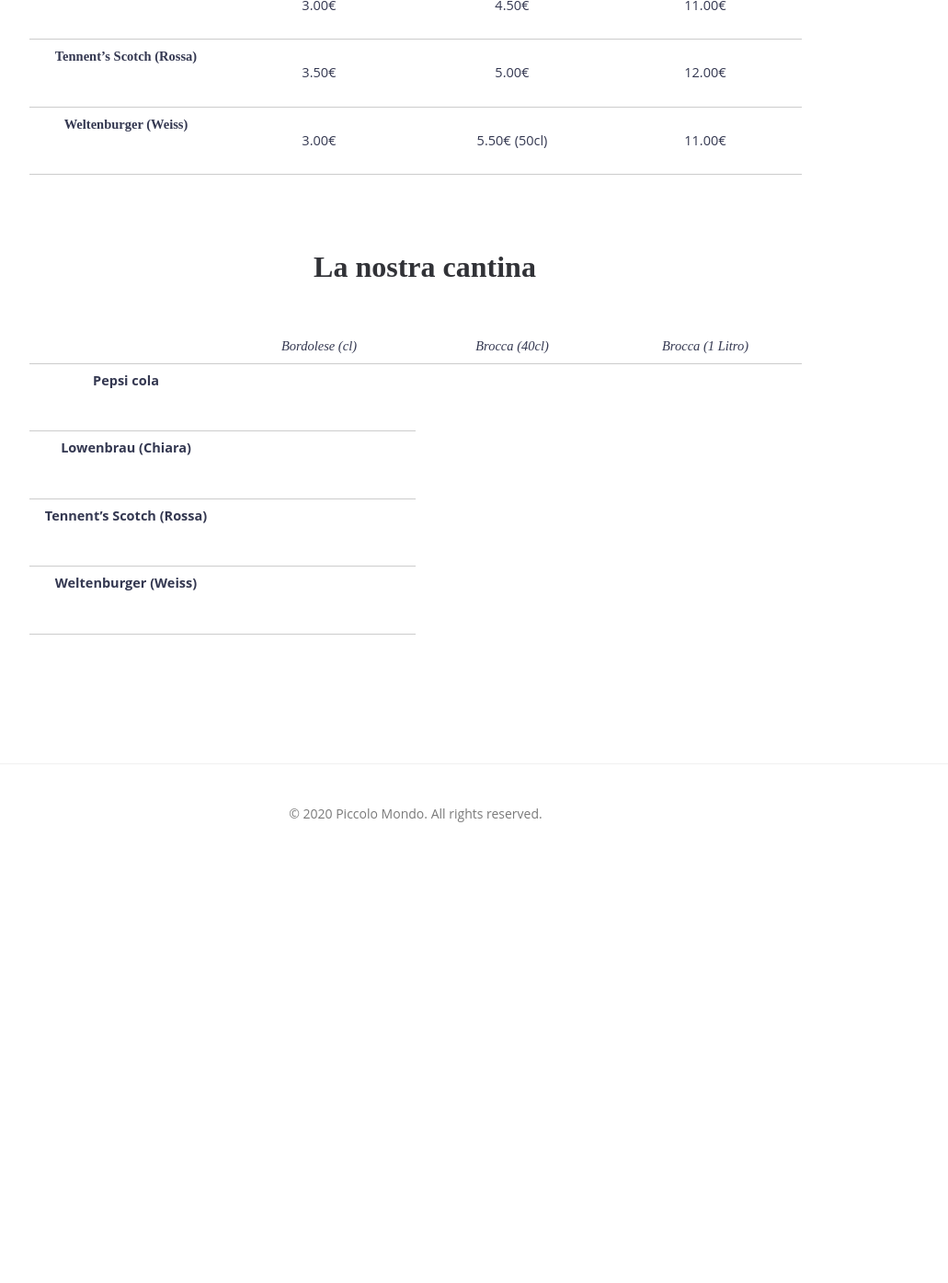
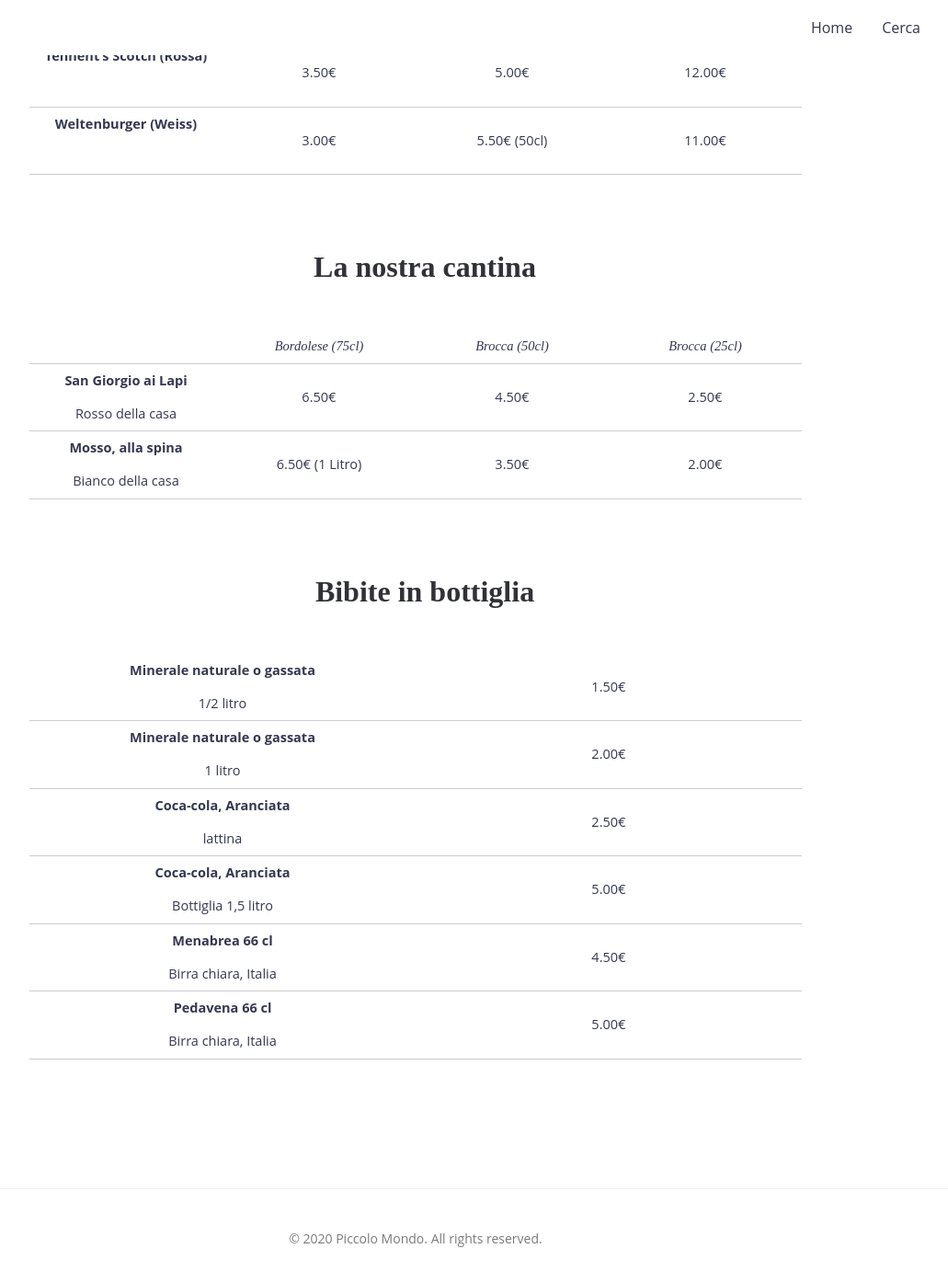
Before and after one commit to PiccoloMondo/website, a Jekyll site: the page built from _posts/italiano/2020-05-13-bibite.md, in a window 1280 px wide and 1400 px high, scrolled down 549 px. Shown: the top 1395 px of the window at 92% size, without its empty margins (188-1219 px from the left). Built offline with Jekyll 4.4.1, drawn with Linux system fonts in a browser that asks for light colours; before the commit the page ends 1487 px from its top, so only the background shows below that.

Commit message:
some pages are done

```diff
--- /dev/null
+++ b/_data/bottiglie.yaml
@@ -0,0 +1,18 @@
+- name: Minerale naturale o gassata
+  prezzo: 1.50€
+  description: 1/2 litro
+- name: Minerale naturale o gassata
+  prezzo: 2.00€
+  description:  1 litro
+- name: Coca-cola, Aranciata
+  prezzo: 2.50€
+  description: lattina
+- name: Coca-cola, Aranciata
+  prezzo: 5.00€
+  description: Bottiglia 1,5 litro
+- name: Menabrea 66 cl
+  prezzo: 4.50€
+  description: Birra chiara, Italia
+- name: Pedavena 66 cl
+  prezzo: 5.00€
+  description: Birra chiara, Italia
--- a/_data/vini.yaml
+++ b/_data/vini.yaml
@@ -1,16 +1,10 @@
-- name: Pepsi cola
+- name: San Giorgio ai Lapi
+  description: Rosso della casa
   piccola: 2.50€
+  media: 4.50€
+  grande: 6.50€
+- name: Mosso, alla spina
+  description: Bianco della casa
+  piccola: 2.00€
   media: 3.50€
-  grande: 8.50€
-- name: Lowenbrau (Chiara)
-  piccola: 3.00€
-  media: 4.50€
-  grande: 11.00€
-- name: Tennent’s Scotch (Rossa)
-  piccola: 3.50€
-  media: 5.00€
-  grande: 12.00€
-- name: Weltenburger (Weiss)
-  piccola: 3.00€
-  media: 5.50€ (50cl)
-  grande: 11.00€
+  grande: 6.50€ (1 Litro)
--- a/_includes/menu_bibite.html
+++ b/_includes/menu_bibite.html
@@ -103,7 +103,7 @@ table th {
     </tr>
     {% for item in site.data[page.menu] %}
     <tr>
-      <td ><b style="font-family:cursive;">{{ item.name }}</b> <br><br>{% if item.description %}{{ item.description }}{% else %} {% endif %}<br></td>
+      <td ><b>{{ item.name }}</b> <br><br>{% if item.description %}{{ item.description }}{% else %} {% endif %}<br></td>
       <td data-label="Prezzo Piccola">{{ item.piccola }}</td>
       <td data-label="Prezzo Media">{{ item.media }}</td>
       <td data-label="Prezzo Grande">{{ item.grande }}</td>
@@ -124,12 +124,35 @@ table th {
 <table>
   <tbody>
     <tr>
-      <td data-label="Nome"></td>
-      <td data-label="Prezzo Piccola"><i style="font-family:cursive;">Bordolese (cl)</i></td>
-      <td data-label="Prezzo Media"><i style="font-family:cursive;">Brocca (40cl)</i></td>
-      <td data-label="Prezzo Grande"><i style="font-family:cursive;">Brocca (1 Litro)</i></td>
+      <td data-label=""></td>
+      <td data-label=""><i style="font-family:cursive;">Bordolese (75cl)</i></td>
+      <td data-label=""><i style="font-family:cursive;">Brocca (50cl)</i></td>
+      <td data-label=""><i style="font-family:cursive;">Brocca (25cl)</i></td>
     </tr>
     {% for item in site.data[page.secondary_menu] %}
+    <tr>
+      <td ><b>{{ item.name }}</b> <br><br>{% if item.description %}{{ item.description }}{% else %} {% endif %}<br></td>
+      <td data-label="Bordolese">{{ item.grande }}</td>
+      <td data-label="Brocca (50cl)">{{ item.media }}</td>
+      <td data-label="Brocca (25cl)">{{ item.piccola }}</td>
+    </tr>
+    {% endfor %}
+  </tbody>
+</table>
+<br>
+<br>
+<br>
+<br>
+{% endif %}
+{% if page.ternary_menu %}
+<div style="padding-left:20px">
+  <h1 style="font-family:cursive;"><center>{{ page.ternary_title }}</center></h1>
+</div>
+<br>
+<br>
+<table>
+  <tbody>
+    {% for item in site.data[page.ternary_menu] %}
     <tr>
       <td ><b>{{ item.name }}</b> <br><br>{% if item.description %}{{ item.description }}{% else %} {% endif %}<br></td>
       <td data-label="Prezzo">{{ item.prezzo }}</td>
--- a/_posts/italiano/2020-05-13-bibite.md
+++ b/_posts/italiano/2020-05-13-bibite.md
@@ -10,8 +10,8 @@ menu: bibite
 primary_subtitle: Bibite alla spina
 secondary_menu: vini
 secondary_title: La nostra cantina
-ternary_menu:
-ternary_title:
+ternary_menu: bottiglie
+ternary_title: Bibite in bottiglia
 ---
 
 {% include menu_bibite.html %}
```
